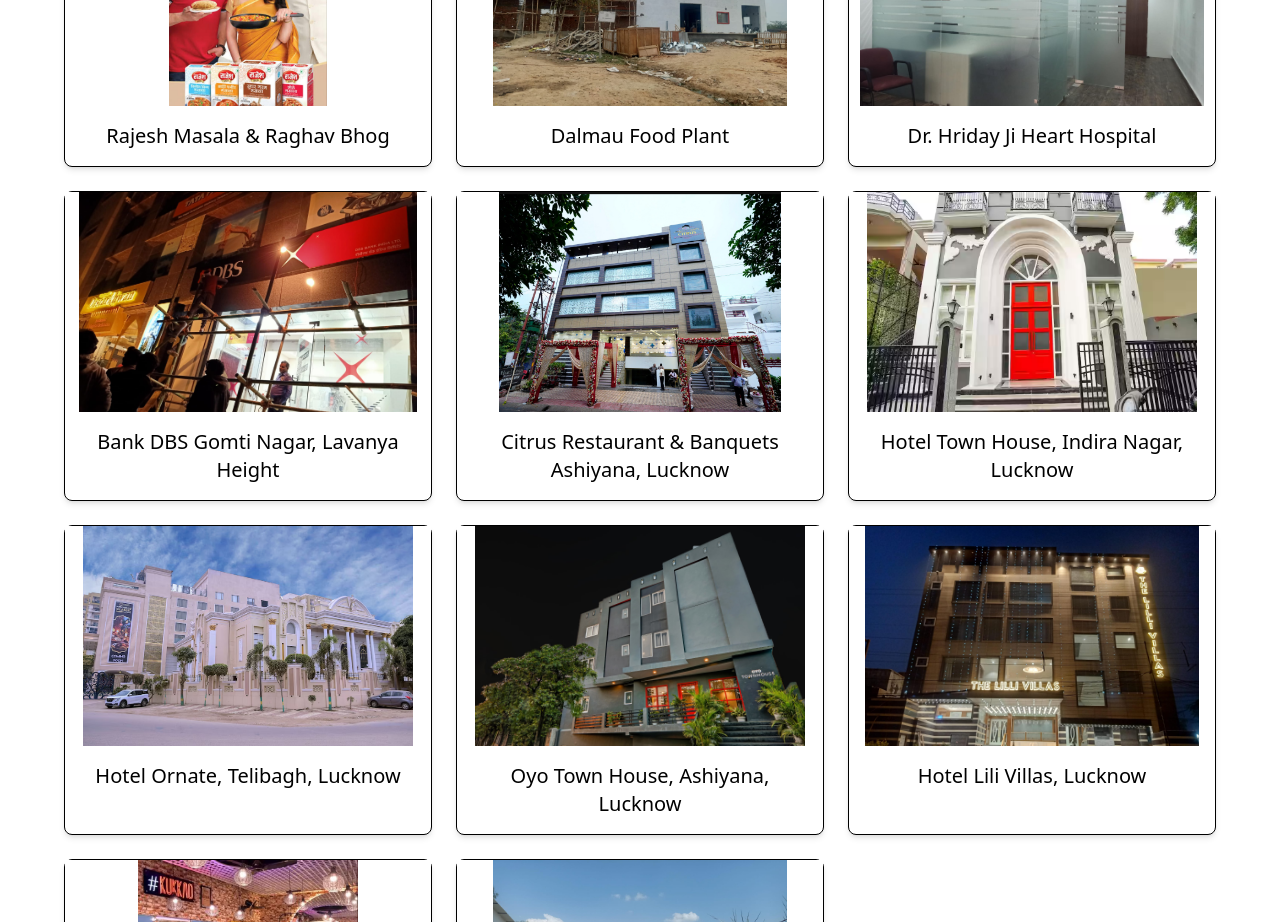
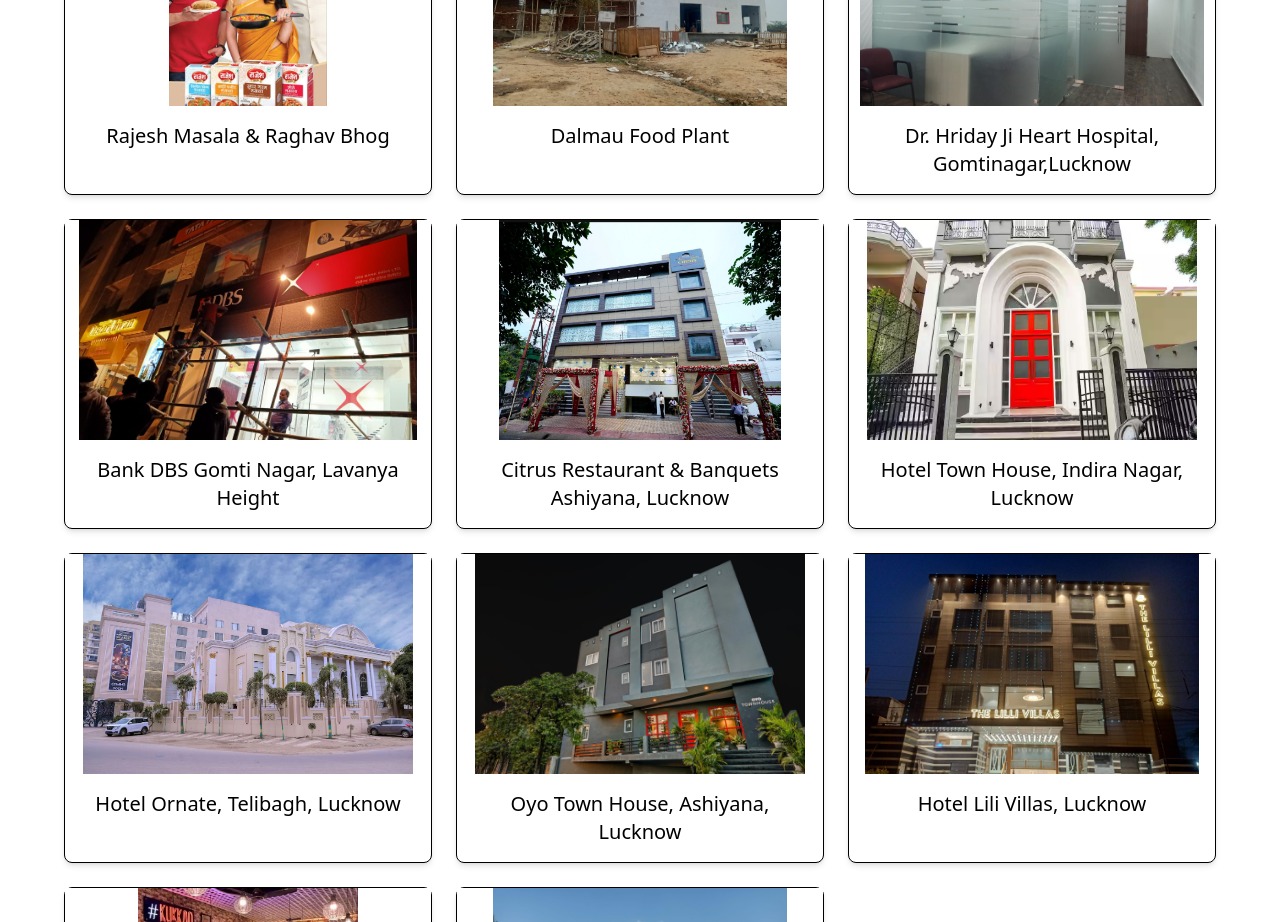
Before and after one commit to vinayenterprise/Radhika_Architecture, a React (Vite) app: page / in a window 1280 px wide. Shown: the part 3340-4262 px from the top of the page. Built offline with nearby package versions, Linux system fonts and the light colour scheme.

Commit message:
Update Portfollio.jsx

```diff
--- a/src/sections/Portfollio.jsx
+++ b/src/sections/Portfollio.jsx
@@ -35,7 +35,7 @@
 const commercialProjects = [
   { image: Rajesh, title: 'Rajesh Masala & Raghav Bhog' },
   { image: Dalmau, title: 'Dalmau Food Plant' },
-  { image: doctor, title: 'Dr. Hriday Ji Heart Hospital' },
+  { image: doctor, title: 'Dr. Hriday Ji Heart Hospital, Gomtinagar,Lucknow' },
   { image: bank, title: 'Bank DBS Gomti Nagar, Lavanya Height' },
   { image: citrus, title: 'Citrus Restaurant & Banquets Ashiyana, Lucknow' },
   { image: oyo, title: 'Hotel Town House, Indira Nagar, Lucknow' },
```
